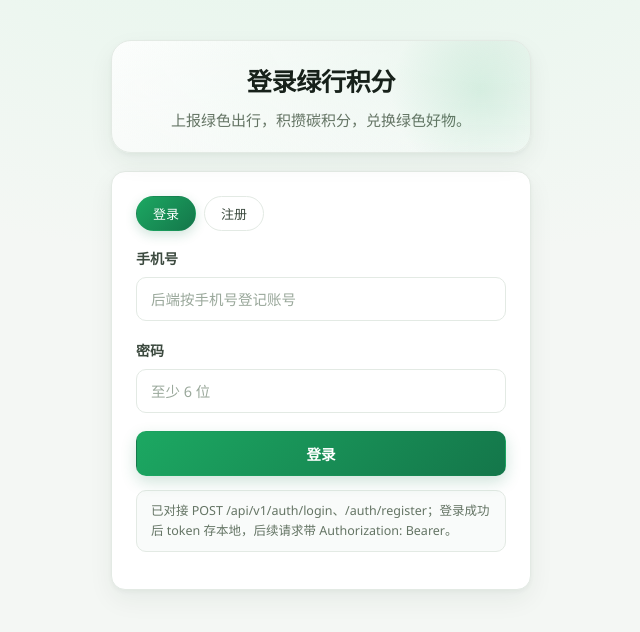
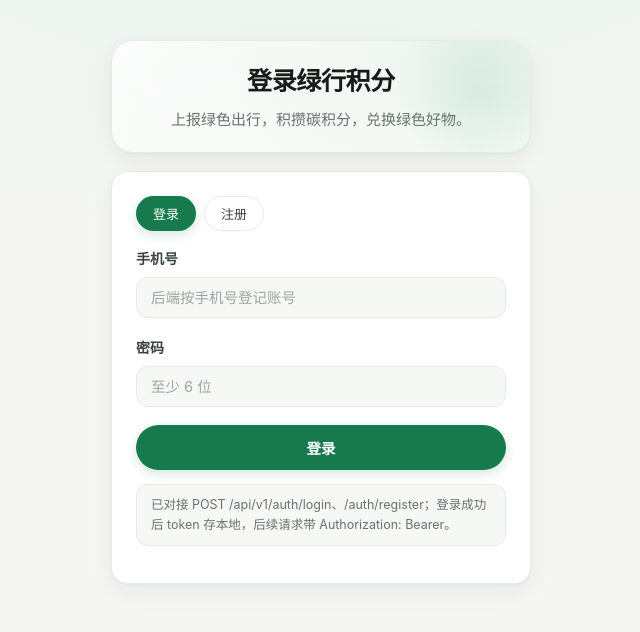
Before and after one commit to chiyan11/green-travel-points, a React (Vite) app in the folder apps/web/: page /login in a window 1280 px wide. Shown: the top 632 px of the page, without its empty margins (319-959 px from the left). Built offline with nearby package versions, Linux system fonts and the light colour scheme.

Commit message:
refactor(web): 视觉基线对齐 Astryx 设计语言（大圆角/柔影/胶囊控件/分段导航）

```diff
--- a/apps/web/src/styles.css
+++ b/apps/web/src/styles.css
@@ -1,37 +1,39 @@
 /* ============================================================
    绿行积分 · 前端样式
-   设计基调：清爽绿色 + 浅灰底 + 圆角卡片；不使用高饱和底色
+   设计基调：暖中性浅底 + 白色大圆角卡片 + 柔和投影；绿色品牌主色。
+   视觉语言参考 Astryx 设计系统（大圆角、分层柔影、分段导航、胶囊控件），
+   仅用原生 CSS 变量与单文件样式，不引入第三方样式库。
    ============================================================ */
 
 :root {
-  --bg: #f4f7f4;
-  --bg-tint: #eaf5ee;
+  --bg: #f5f6f3;
+  --bg-tint: #ecf4ee;
   --surface: #ffffff;
-  --surface-2: #f9fbfa;
-  --border: #e3eae4;
-  --border-strong: #d2ddD5;
-  --text: #17211a;
-  --text-soft: #3c4a3f;
-  --muted: #647464;
-  --accent: #14764a;
-  --accent-strong: #0f5f3b;
-  --accent-bright: #1ca862;
-  --accent-soft: #e7f5ec;
-  --accent-soft-2: #d5ecdf;
+  --surface-2: #f6f8f6;
+  --border: #e5ebe6;
+  --border-strong: #d4ddd6;
+  --text: #161d18;
+  --text-soft: #3a453d;
+  --muted: #68746b;
+  --accent: #177a4d;
+  --accent-strong: #105f3a;
+  --accent-bright: #1e9e63;
+  --accent-soft: #e8f4ec;
+  --accent-soft-2: #d6ecdf;
   --danger: #b42318;
   --danger-soft: #fdecea;
   --warn: #9a5b06;
   --warn-soft: #fff6e6;
   --info: #23618f;
   --info-soft: #e9f2f9;
-  --ok: #14764a;
-  --radius-sm: 8px;
-  --radius: 14px;
-  --radius-lg: 20px;
-  --shadow-xs: 0 1px 2px rgb(18 45 27 / 5%);
-  --shadow: 0 2px 4px rgb(18 45 27 / 4%), 0 10px 26px rgb(18 45 27 / 6%);
-  --shadow-lift: 0 4px 8px rgb(18 45 27 / 6%), 0 16px 36px rgb(18 45 27 / 10%);
-  --ring: 0 0 0 3px rgb(28 168 98 / 18%);
+  --ok: #177a4d;
+  --radius-sm: 10px;
+  --radius: 16px;
+  --radius-lg: 22px;
+  --shadow-xs: 0 1px 2px rgb(18 40 26 / 5%);
+  --shadow: 0 1px 2px rgb(18 40 26 / 4%), 0 8px 24px rgb(18 40 26 / 6%);
+  --shadow-lift: 0 6px 16px rgb(18 40 26 / 7%), 0 18px 40px rgb(18 40 26 / 11%);
+  --ring: 0 0 0 3px rgb(30 158 99 / 18%);
   color-scheme: light;
 }
 
@@ -47,10 +49,10 @@ body {
   margin: 0;
   min-height: 100vh;
   background:
-    radial-gradient(1100px 520px at 50% -12%, #e6f6ec 0%, rgb(230 246 236 / 0%) 70%),
+    radial-gradient(1100px 480px at 50% -12%, #e9f4ec 0%, rgb(233 244 236 / 0%) 70%),
     var(--bg);
   color: var(--text);
-  font-family: "Segoe UI", "PingFang SC", "Microsoft YaHei", system-ui, sans-serif;
+  font-family: "Inter", "Segoe UI", "PingFang SC", "Microsoft YaHei", system-ui, sans-serif;
   font-size: 15px;
   line-height: 1.65;
   -webkit-font-smoothing: antialiased;
@@ -61,7 +63,7 @@ code {
   font-size: 0.88em;
   background: var(--accent-soft);
   color: var(--accent-strong);
-  border-radius: 5px;
+  border-radius: 6px;
   padding: 1px 6px;
 }
 
@@ -94,16 +96,16 @@ code {
   height: 46px;
   font-size: 24px;
   line-height: 1;
-  border-radius: 14px;
+  border-radius: 16px;
   background: linear-gradient(140deg, var(--accent-bright), var(--accent-strong));
-  box-shadow: 0 6px 16px rgb(20 118 74 / 22%);
+  box-shadow: 0 6px 16px rgb(23 122 77 / 20%);
 }
 
 .app__title {
   margin: 0;
   font-size: 23px;
   font-weight: 700;
-  letter-spacing: 0.01em;
+  letter-spacing: -0.01em;
 }
 
 .app__subtitle {
@@ -113,15 +115,16 @@ code {
   letter-spacing: 0.02em;
 }
 
+/* 分段导航：浅灰轨道 + 选中白色胶囊（Astryx segmented control 风格） */
 .app__nav {
   display: flex;
   gap: 4px;
   flex-wrap: wrap;
   margin: 22px 0 26px;
   padding: 6px;
-  background: var(--surface);
+  background: var(--surface-2);
   border: 1px solid var(--border);
-  border-radius: var(--radius);
+  border-radius: 14px;
   box-shadow: var(--shadow-xs);
 }
 
@@ -132,18 +135,19 @@ code {
   text-decoration: none;
   font-size: 14px;
   font-weight: 500;
-  transition: background 0.18s ease, color 0.18s ease, transform 0.18s ease;
+  transition: background 0.18s ease, color 0.18s ease, box-shadow 0.18s ease;
 }
 
 .nav-link:hover {
-  background: var(--accent-soft);
+  background: rgb(255 255 255 / 70%);
   color: var(--accent-strong);
 }
 
 .nav-link--active {
-  background: linear-gradient(135deg, var(--accent-bright), var(--accent));
-  color: #fff;
-  box-shadow: 0 4px 12px rgb(20 118 74 / 22%);
+  background: var(--surface);
+  color: var(--accent-strong);
+  border: 1px solid var(--border);
+  box-shadow: var(--shadow-xs);
 }
 
 .app__main {
@@ -165,12 +169,12 @@ code {
 
 .hero {
   position: relative;
-  padding: 28px 28px 26px;
+  padding: 30px 30px 28px;
   border: 1px solid var(--border);
   border-radius: var(--radius-lg);
   background:
-    radial-gradient(700px 260px at 92% 0%, var(--bg-tint) 0%, rgb(234 245 238 / 0%) 65%),
-    linear-gradient(180deg, #ffffff 0%, #f8fbf9 100%);
+    radial-gradient(700px 260px at 92% 0%, var(--bg-tint) 0%, rgb(236 244 238 / 0%) 65%),
+    linear-gradient(180deg, #ffffff 0%, #f9fbf9 100%);
   box-shadow: var(--shadow);
   overflow: hidden;
 }
@@ -183,7 +187,7 @@ code {
   width: 180px;
   height: 180px;
   border-radius: 50%;
-  background: radial-gradient(circle, rgb(28 168 98 / 12%), rgb(28 168 98 / 0%) 70%);
+  background: radial-gradient(circle, rgb(30 158 99 / 12%), rgb(30 158 99 / 0%) 70%);
   pointer-events: none;
 }
 
@@ -192,7 +196,7 @@ code {
   font-size: 30px;
   line-height: 1.3;
   font-weight: 700;
-  letter-spacing: -0.01em;
+  letter-spacing: -0.015em;
 }
 
 .hero p {
@@ -222,7 +226,7 @@ code {
 }
 
 .flow-step--end {
-  background: linear-gradient(135deg, var(--accent-bright), var(--accent));
+  background: var(--accent);
   border-color: transparent;
   color: #fff;
 }
@@ -277,10 +281,10 @@ code {
 .feature-card__icon {
   display: grid;
   place-items: center;
-  width: 40px;
-  height: 40px;
+  width: 42px;
+  height: 42px;
   margin-bottom: 12px;
-  border-radius: 12px;
+  border-radius: 13px;
   background: var(--accent-soft);
   font-size: 20px;
 }
@@ -313,10 +317,10 @@ code {
 .stat-card__icon {
   display: grid;
   place-items: center;
-  width: 38px;
-  height: 38px;
+  width: 40px;
+  height: 40px;
   flex: none;
-  border-radius: 11px;
+  border-radius: 12px;
   background: var(--accent-soft);
   font-size: 18px;
 }
@@ -349,12 +353,6 @@ code {
   margin: 12px 0 6px;
 }
 
-.stat-card .stat-label {
-  font-size: 12.5px;
-  color: var(--muted);
-  margin: 0;
-}
-
 .stat-card .stat-value {
   margin: 2px 0 0;
   font-size: 26px;
@@ -362,12 +360,6 @@ code {
   letter-spacing: -0.01em;
   font-variant-numeric: tabular-nums;
   color: var(--text);
-}
-
-.stat-card .stat-sub {
-  font-size: 12px;
-  color: var(--muted);
-  margin: 2px 0 0;
 }
 
 .stat-card--accent {
@@ -408,7 +400,7 @@ code {
 .badge {
   display: inline-flex;
   align-items: center;
-  gap: 4px;
+  gap: 5px;
   padding: 4px 11px;
   border-radius: 999px;
   font-size: 12.5px;
@@ -460,15 +452,15 @@ code {
 }
 
 .chip--active {
-  background: linear-gradient(135deg, var(--accent-bright), var(--accent));
+  background: var(--accent);
   color: #fff;
   border-color: transparent;
-  box-shadow: 0 4px 12px rgb(20 118 74 / 20%);
+  box-shadow: 0 4px 12px rgb(23 122 77 / 18%);
 }
 
 .chip--active:hover {
   color: #fff;
-  background: linear-gradient(135deg, var(--accent-bright), var(--accent));
+  background: var(--accent);
 }
 
 .chip--tiny {
@@ -521,12 +513,12 @@ code {
 .form-field select {
   padding: 11px 14px;
   border: 1px solid var(--border);
-  border-radius: 10px;
+  border-radius: 12px;
   font-size: 14.5px;
   font-family: inherit;
   color: var(--text);
-  background: #fff;
-  transition: border-color 0.16s ease, box-shadow 0.16s ease;
+  background: var(--surface-2);
+  transition: border-color 0.16s ease, box-shadow 0.16s ease, background 0.16s ease;
 }
 
 .form-field input::placeholder {
@@ -536,6 +528,7 @@ code {
 .form-field input:focus,
 .form-field select:focus {
   outline: none;
+  background: #fff;
   border-color: var(--accent-bright);
   box-shadow: var(--ring);
 }
@@ -554,7 +547,7 @@ code {
 
 .mode-option {
   border: 1px solid var(--border);
-  border-radius: 12px;
+  border-radius: 14px;
   padding: 14px 10px;
   text-align: center;
   cursor: pointer;
@@ -588,22 +581,23 @@ code {
   justify-content: center;
   gap: 6px;
   padding: 11px 22px;
-  border-radius: 10px;
+  border-radius: 999px;
   border: 1px solid transparent;
   font-size: 14.5px;
   font-weight: 600;
   font-family: inherit;
   cursor: pointer;
   text-decoration: none;
-  background: linear-gradient(135deg, var(--accent-bright), var(--accent));
+  background: var(--accent);
   color: #fff;
-  box-shadow: 0 6px 16px rgb(20 118 74 / 20%);
+  box-shadow: 0 4px 12px rgb(23 122 77 / 18%);
   transition: transform 0.16s ease, box-shadow 0.16s ease, background 0.16s ease;
 }
 
 .btn:hover {
+  background: var(--accent-strong);
   transform: translateY(-1px);
-  box-shadow: 0 8px 22px rgb(20 118 74 / 26%);
+  box-shadow: 0 8px 22px rgb(23 122 77 / 24%);
 }
 
 .btn:active {
@@ -611,7 +605,7 @@ code {
 }
 
 .btn--ghost {
-  background: #fff;
+  background: var(--surface-2);
   color: var(--text-soft);
   border-color: var(--border);
   box-shadow: var(--shadow-xs);
@@ -651,7 +645,7 @@ code {
   margin-top: 18px;
   border-left: 4px solid var(--accent-bright);
   background: linear-gradient(90deg, var(--accent-soft) 0%, #f7fcf9 100%);
-  border-radius: 10px;
+  border-radius: 14px;
   padding: 16px 18px;
 }
 
@@ -682,15 +676,7 @@ code {
   font-size: 12.5px;
   letter-spacing: 0.04em;
   text-transform: uppercase;
-  background: var(--surface-2);
-}
-
-.data-table th:first-child {
-  border-top-left-radius: 10px;
-}
-
-.data-table th:last-child {
-  border-top-right-radius: 10px;
+  background: transparent;
 }
 
 .data-table tbody tr {
@@ -732,7 +718,7 @@ code {
   place-items: center;
   height: 120px;
   background:
-    radial-gradient(200px 120px at 50% 120%, var(--accent-soft) 0%, rgb(231 245 236 / 0%) 70%),
+    radial-gradient(200px 120px at 50% 120%, var(--accent-soft) 0%, rgb(232 244 236 / 0%) 70%),
     var(--surface-2);
   border-bottom: 1px solid var(--border);
   font-size: 44px;
@@ -869,31 +855,12 @@ code {
   flex-wrap: wrap;
 }
 
-.txn-positive {
-  color: var(--accent);
-  font-weight: 700;
-}
-
-.txn-negative {
-  color: var(--danger);
-  font-weight: 700;
-}
-
-.mock-note {
-  font-size: 12.5px;
-  color: var(--warn);
-  background: var(--warn-soft);
-  border-radius: 10px;
-  padding: 10px 14px;
-  line-height: 1.6;
-}
-
 .hint-note {
   font-size: 12.5px;
   color: var(--muted);
   background: var(--surface-2);
   border: 1px solid var(--border);
-  border-radius: 10px;
+  border-radius: 12px;
   padding: 10px 14px;
   line-height: 1.6;
 }
```
